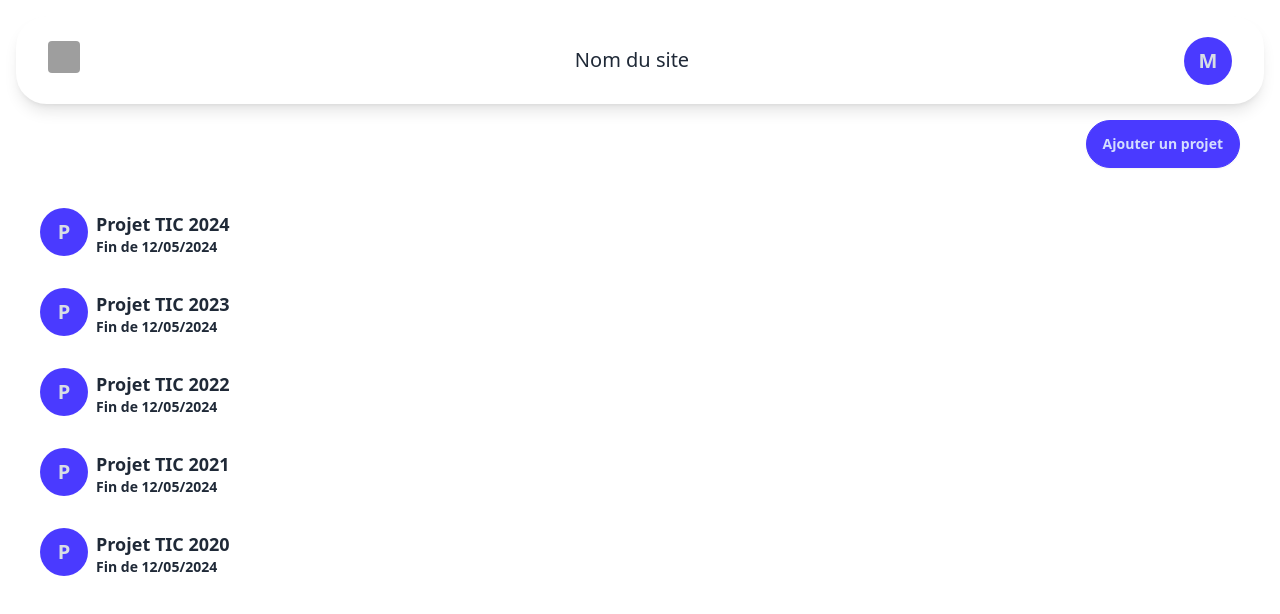
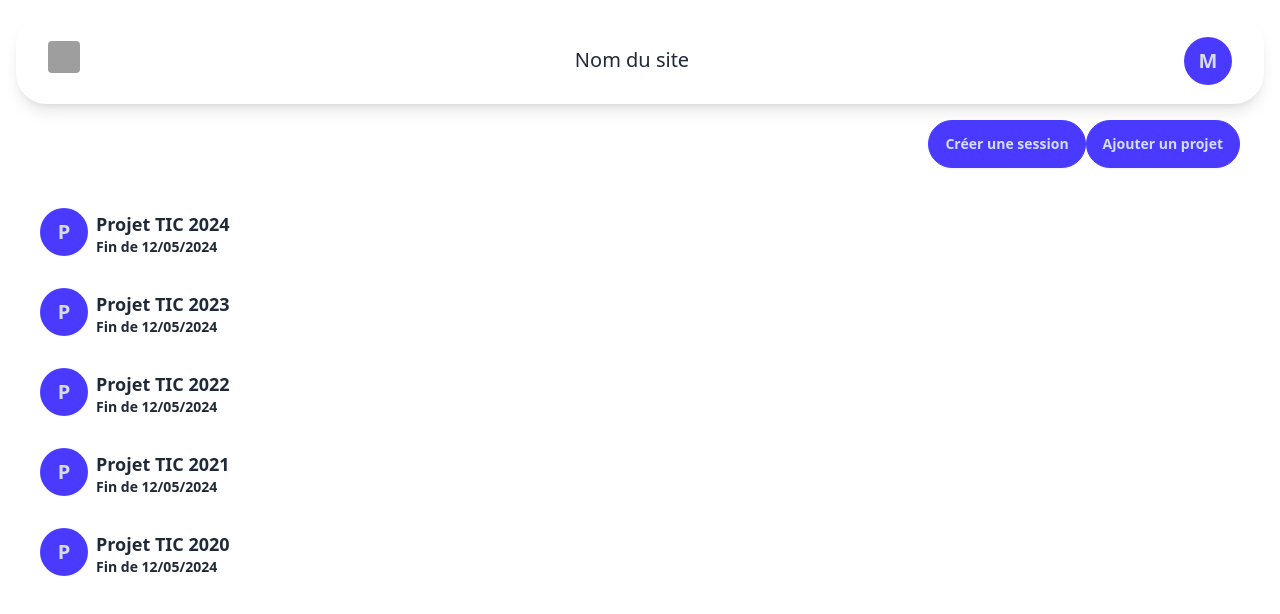
Before and after one commit to LawderDev/Parcoursup, a Nuxt app in the folder front/: page / in a window 1280 px wide. Shown: the top 614 px of the page. Built offline with nearby package versions, Linux system fonts and the light colour scheme; grey boxes are pictures that could not be loaded.

Commit message:
bouton create modal session

```diff
--- a/front/components/FormSession.vue
+++ b/front/components/FormSession.vue
@@ -46,10 +46,7 @@
     <h2 class="text-xl my-8 font-semibold">
       Date de fin des formations des groupes
     </h2>
-    <DateComponent
-      v-model:endDate="state.endDateGroup"
-      class="px-5"
-    />
+    <DateComponent v-model:endDate="state.endDateGroup" class="px-5" />
     <h2 class="text-xl my-8 font-semibold">Date de fin de la session</h2>
     <DateComponent
       v-model:endDate="state.endDateSession"
@@ -141,14 +138,14 @@ const handleClick = () => {
     console.log("valid form");
     state.error = false;
     console.log(state.fileContent);
-    const formData = [
+    const formData = {"session": [
       state.sessionName,
       state.endDateGroup,
       state.endDateSession,
       state.minGroup,
       state.maxGroup,
       1
-  ];
+  ]};
 
     console.log(formData);
     const jsonData = JSON.stringify(formData);
@@ -156,4 +153,5 @@ const handleClick = () => {
     state.error = true;
   }
 };
+
 </script>
--- a/front/components/Modal.vue
+++ b/front/components/Modal.vue
@@ -1,13 +1,24 @@
 <template>
   <div>
-    <button class="btn" @click="dialog.showModal()">open modal</button>
+    <div @click="dialog.showModal">
+      <slot name="open-btn"></slot>
+    </div>
+
     <dialog ref="dialog" class="modal">
-      <div class="modal-box">
-        <slot></slot>
-        <div class="modal-action">
+      <div
+        class="modal-box w-[100vw] h-[100vh] max-h-[100vh] rounded-none md:w-[50%] md:h-auto md:rounded-xl md:drop-shadow-md"
+      >
+        <slot name="form"></slot>
+        <div class="modal-action justify-center mt-0">
           <form method="dialog">
-            <button class="btn m-5">Valider</button>
-            <button class="btn">Annuler</button>
+            <button
+              class="btn btn-sm btn-circle btn-ghost absolute left-2 top-2"
+            >
+              ✕
+            </button>
+            <div class="flex justify-center mt-5">
+              <ButtonPrimary @click="$emit('handleSubmit')" title="Valider"></ButtonPrimary>
+            </div>
           </form>
         </div>
       </div>
@@ -16,8 +27,9 @@
 </template>
 
 <script setup>
-import { ref } from 'vue'
+import { ref } from "vue";
 
-const dialog = ref(null)
+const dialog = ref(null);
 
+defineEmits(["handleSubmit"])
 </script>
--- /dev/null
+++ b/front/components/ModalCreateSession.vue
@@ -0,0 +1,13 @@
+<template>
+  <div>
+    <Modal @handle-submit="handleSubmit">
+      <template v-slot:open-btn>
+        <ButtonPrimary> Créer une session </ButtonPrimary>
+      </template>
+      <template v-slot:form>
+        <FormSession></FormSession>
+      </template>
+    </Modal>
+  </div>
+</template>
+<script setup></script>
--- a/front/pages/index.vue
+++ b/front/pages/index.vue
@@ -2,6 +2,7 @@
   <div>
     <NavBar name="M"></NavBar>
     <div class="flex justify-end mr-10">
+      <ModalCreateSession></ModalCreateSession>
       <ButtonPrimary>Ajouter un projet</ButtonPrimary>
     </div>
     <div class="mt-6">
@@ -14,6 +15,7 @@
     <div class="flex justify-center">
       <ButtonPlus class="md:hidden neumorphism"></ButtonPlus>
     </div>
+
   </div>
 </template>
 
```
